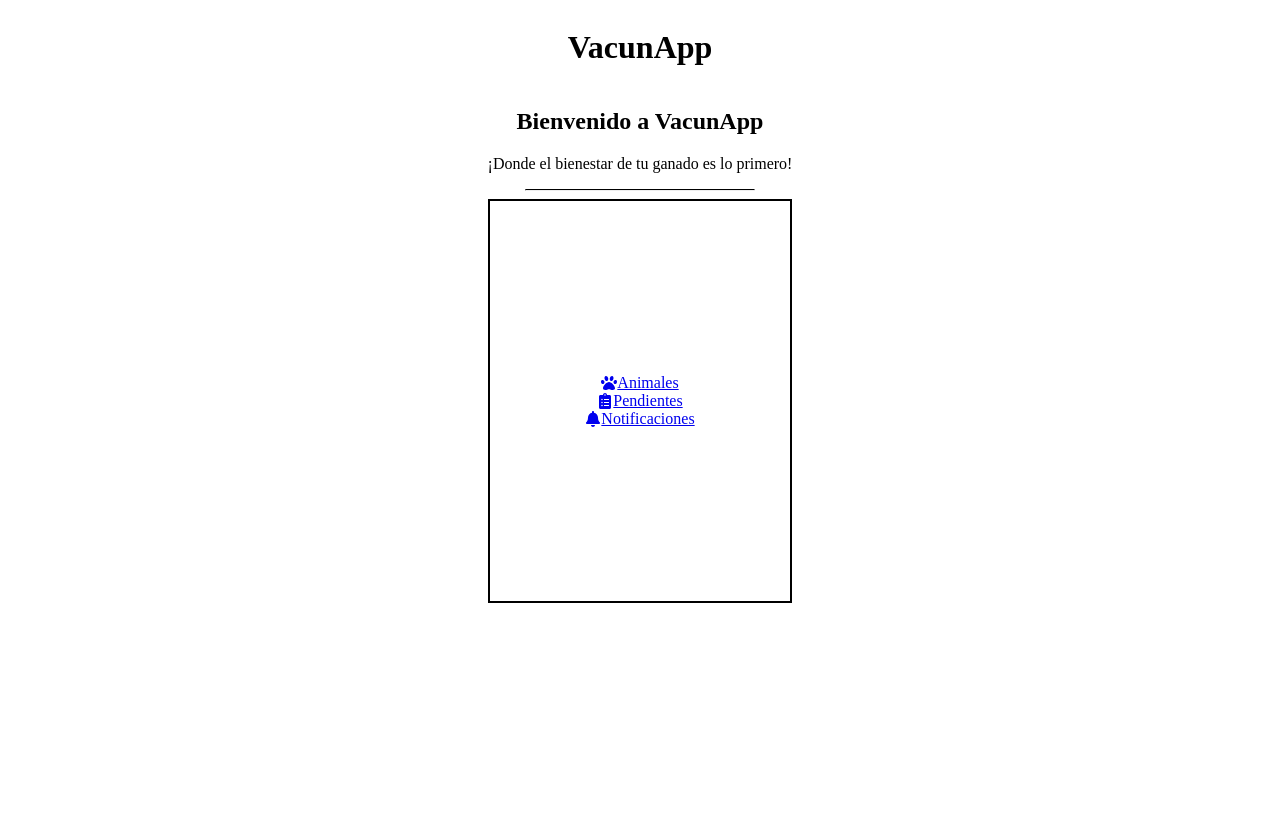
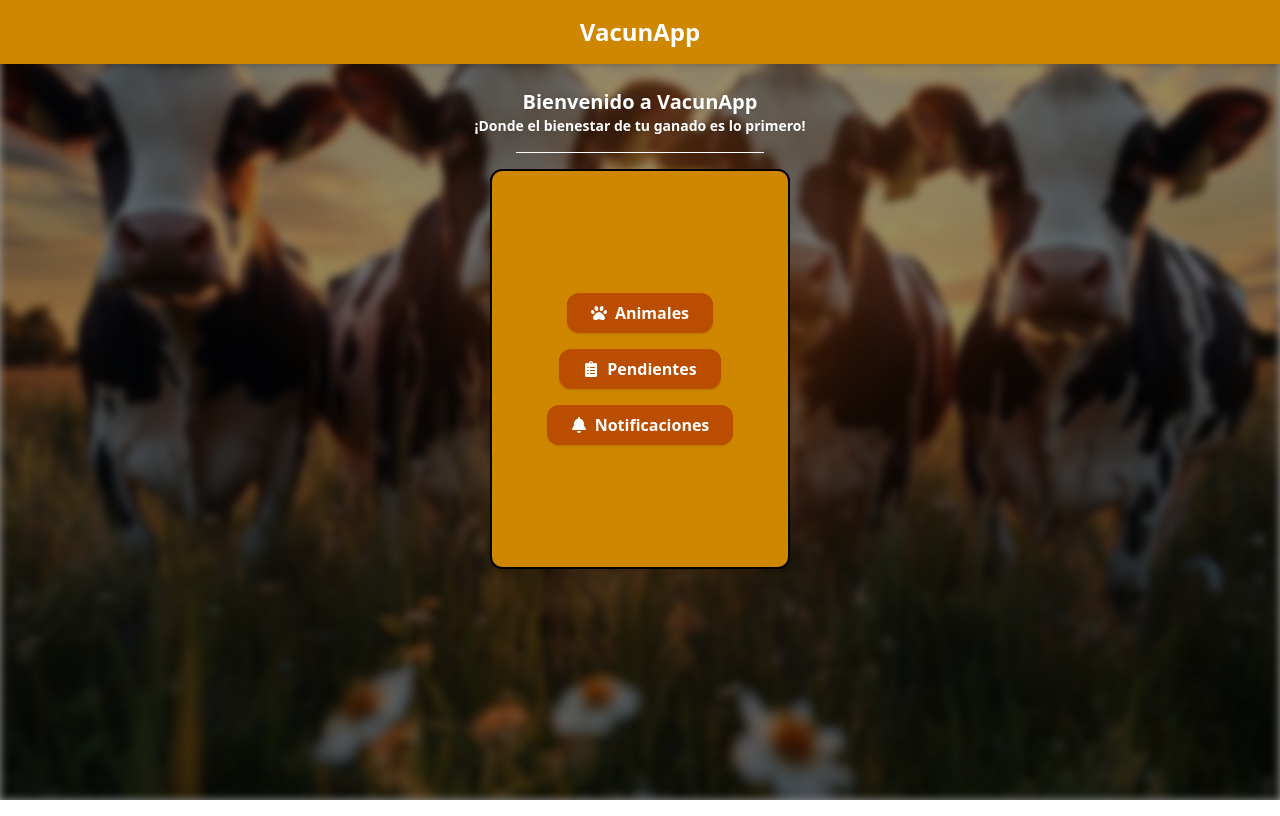
Before and after one commit to Lawitadelimon/vacunApp, a React (Vite) app: page / in a window 1280 px wide. Built offline with nearby package versions, Linux system fonts and the light colour scheme; no server answers; the database is empty.

Commit message:
AuthStyles

```diff
--- a/src/index.css
+++ b/src/index.css
@@ -1,8 +1,5 @@
-@tailwind base;
-@tailwind components;
-@tailwind utilities;
+@import "tailwindcss";
 
-/* Tus estilos extra */
 footer {
   background-color: #094297dc;
   padding: 10px;
```
